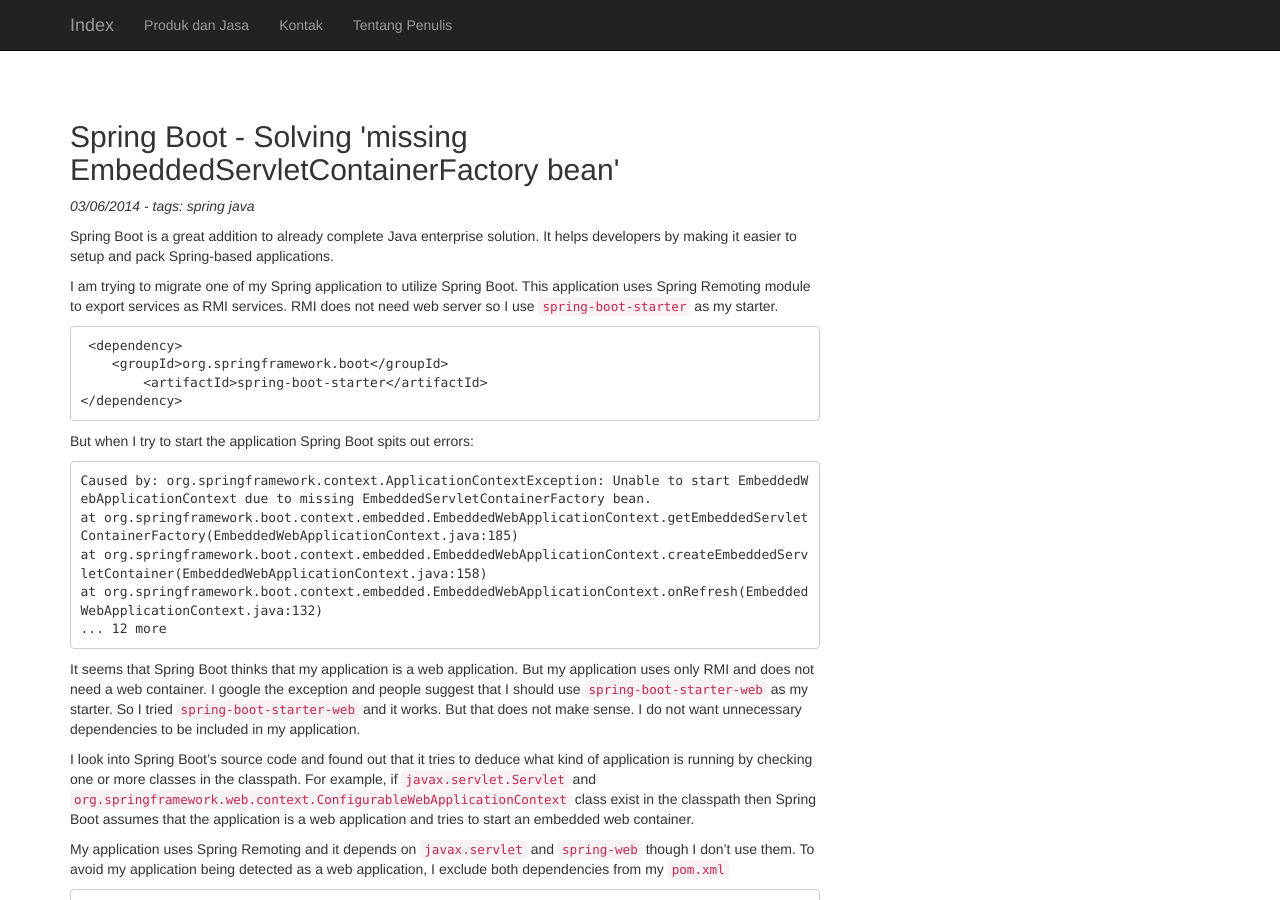
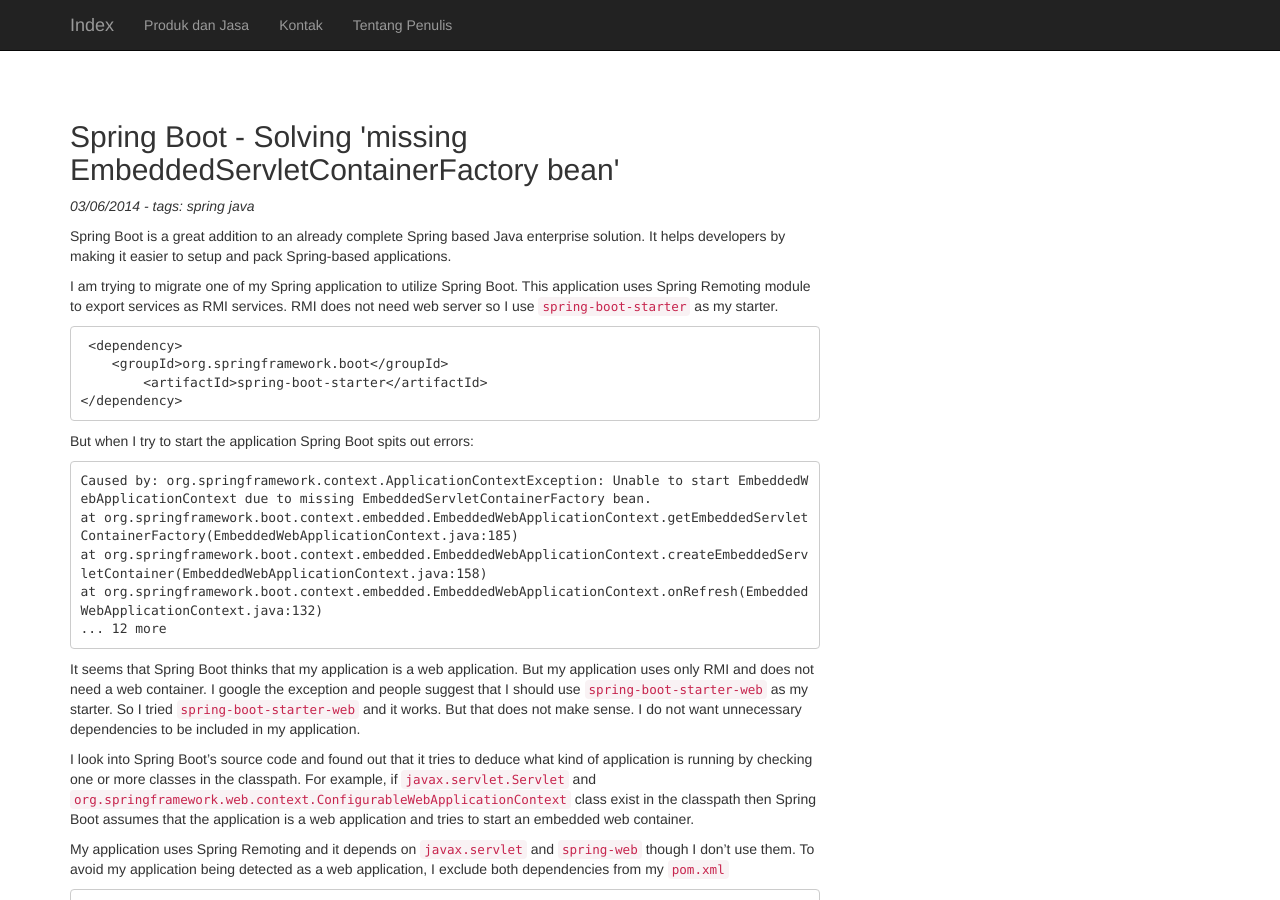
Before and after one commit to bustanil/bustanil.github.io, a Jekyll site: the page built from _posts/2014-06-03-spring-boot-solving-missing-embeddedservletcontainerfactory-bean.md, in a window 1280 px wide and 900 px high. Built offline with Jekyll 4.4.1, drawn with Linux system fonts in a browser that asks for light colours; comment, search, counter and statistics services are not loaded.

Commit message:
fixed explanation

```diff
--- a/_posts/2014-06-03-spring-boot-solving-missing-embeddedservletcontainerfactory-bean.md
+++ b/_posts/2014-06-03-spring-boot-solving-missing-embeddedservletcontainerfactory-bean.md
@@ -4,7 +4,7 @@
 tags: spring java
 ---
 
-Spring Boot is a great addition to already complete Java enterprise solution. It helps developers by making it easier to setup and pack Spring-based applications.
+Spring Boot is a great addition to an already complete Spring based Java enterprise solution. It helps developers by making it easier to setup and pack Spring-based applications.
 
 I am trying to migrate one of my Spring application to utilize Spring Boot. This application uses Spring Remoting module to export services as RMI services. RMI does not need web server so I use `spring-boot-starter` as my starter.
 
```
